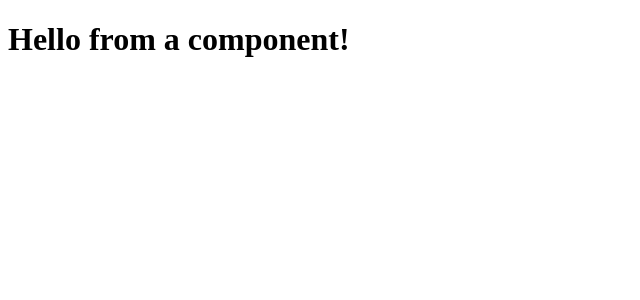
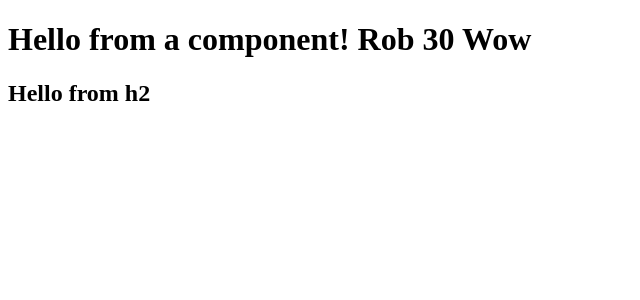
Before and after one commit to FreshLemur/Really-studying-react, a React (Vite) app in the folder reactpro/: page / in a window 1280 px wide. Shown: the top 300 px of the page, without its empty margins (0-640 px from the left). Built offline with nearby package versions, Linux system fonts and the light colour scheme.

Commit message:
7 lesson ended

```diff
--- a/reactpro/src/components/Hello.jsx
+++ b/reactpro/src/components/Hello.jsx
@@ -1,4 +1,56 @@
+const name = "Rob";
+
+function displayMessage() {
+  return "Wow";
+}
+
 function Hello() {
-  return <h1>Hello from a component!</h1>;
+  return (
+    <div>
+      <h1>
+      Hello from a component! {name} {10 + 20} {displayMessage()}
+    </h1>
+    <h2>Hello from h2</h2>
+    </div>
+  );
 }
 export default Hello;
+
+/* Ми створили змінну name. Звичайний html тег не може включати в себе JS, однак наш код не є звичайним JS, це jsx.
+  Тому зараз ми маємо можливість додати туди код JS.
+  Потрібно вписати назву змінної в фігурні дужки:
+    {name}
+    Тепер ми бачимо Hello from a component! Rob
+
+  Ми буквально можемо вписати в фігурні дужки код JS.
+    Наприклад, якась математична дія:
+      {10+20}, побачимо 30.
+
+    Наприклад, виклик функції:
+      displayMessage(), побачимо Wow
+
+    Ми не можемо в одному компоненті повертати 2 теги:
+      function Hello() {
+        return (
+          <h1>
+            Hello from a component! {name} {10 + 20} {displayMessage()}
+          </h1>
+          <h1>
+            gg
+          </h1>
+        );
+      }
+      Це буде помилкою і так заборонено робити синтаксисом.
+
+    Натомість потрібно потрібно повертати div і всередині нього ми можемо передавати кілька елементів, наприклад:
+      function Hello() {
+        return (
+          <div>
+            <h1>
+            Hello from a component! {name} {10 + 20} {displayMessage()}
+          </h1>
+          <h2>Hello from h2</h2>
+          </div>
+        );
+      }
+*/
```
Also changed, not shown: 1 other file (tests, documents, lock files or other folders).
